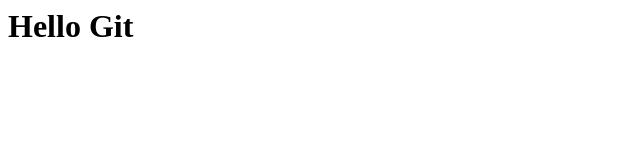
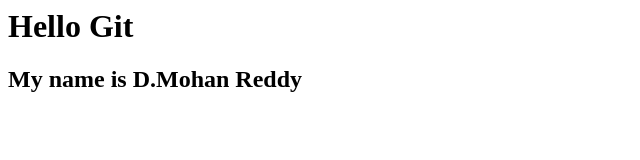
Before and after one commit to Mohan56867/mohan, a plain HTML site: page index.html in a window 1280 px wide. Shown: the whole page, without its empty margins (0-640 px from the left). Drawn offline with Linux system fonts and the light colour scheme.

Commit message:
My name is D.Mohan Reddy

```diff
--- a/index.html
+++ b/index.html
@@ -1 +1,2 @@
 <h1>Hello Git</h1>
+<h2>My name is D.Mohan Reddy</h2>
```
